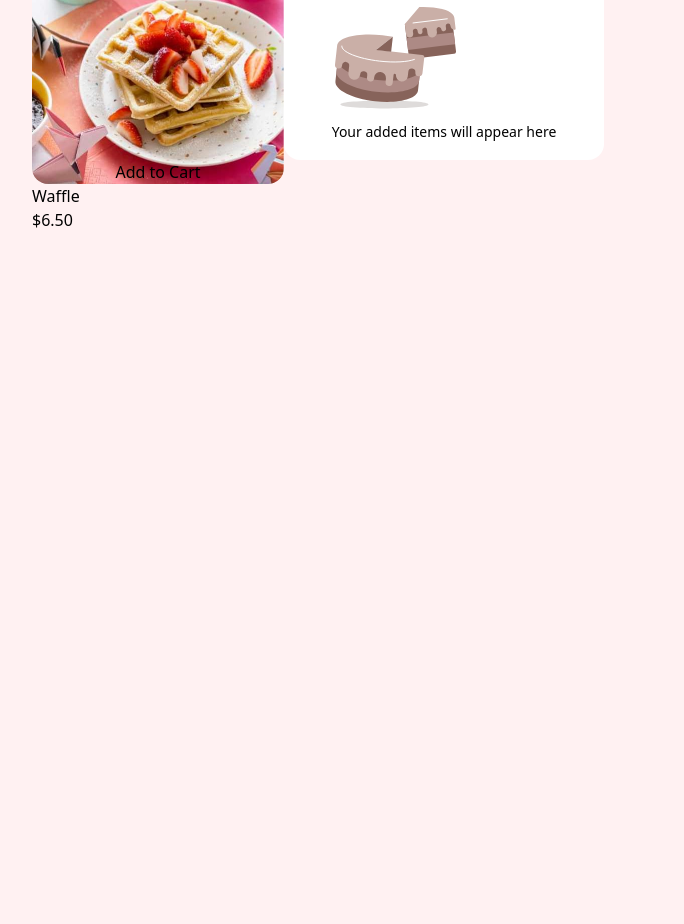
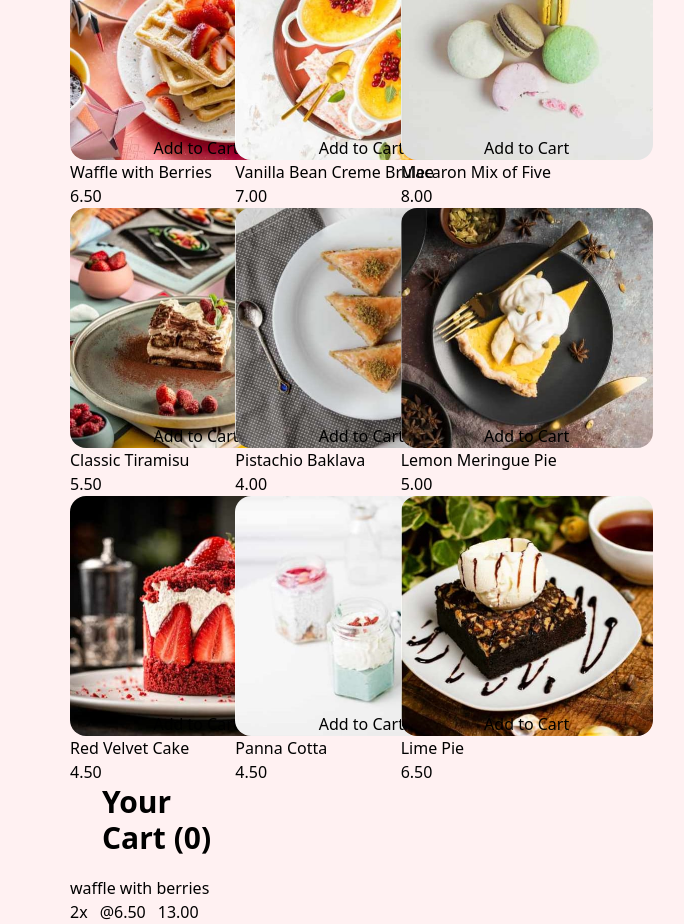
Before and after one commit to Eazicode/Desert-vite, a React (Vite) app: page / in a window 1280 px wide. Shown: the part 140-1064 px from the top of the page, without its empty margins (322-1006 px from the left). Before the commit the page ends 800 px from the top, so only its background shows below. Built offline with nearby package versions, Linux system fonts and the light colour scheme.

Commit message:
video call sesh

```diff
--- a/src/App.jsx
+++ b/src/App.jsx
@@ -1,7 +1,7 @@
 import { useEffect, useState } from "react";
-import CartComponent from "./Components/Cart";
+import Cart from "./Components/Cart";
 import ProductItemComponent from "./Components/ProductItem";
-// import Cart from './Components/Cart'
+import CartItem from "./Components/CartItem";
 import data from "./desert.json";
 import "./index.css";
 
@@ -10,23 +10,32 @@ function App() {
 
   useEffect(() => {
     setDeserts(data.desert);
-    console.log(deserts);
+    // console.log(deserts);
   }, [deserts]);
   return (
     <>
-      <div className="App flex justify-center pt-15">
-        <ProductItemComponent
-          id={1}
-          name="Waffle"
-          Category="waffle with berries"
-          price="$6.50"
-          image="/imgs/image-waffle-desktop.jpg"
-        />
+      <div className="App pt-15 grid md:grid-cols-2 lg:grid-cols-3 max-w-xl w-max px-10 mx-auto" >
         {
+
           /* {map thru deserts here} */
-          // deserts.map()
+          deserts.map( (desert) => {
+            console.log(desert)
+            return     <ProductItemComponent  key={desert.id}
+            id={1}
+            name={desert.name}
+            Category={desert.Category}
+            price={(desert.price.toFixed(2))}
+            image={desert.imageClass}
+          />
+          })
         }
-        <CartComponent />
+        <Cart>
+          <CartItem
+            name="waffle with berries"
+            price={6.5}
+            amount={2}
+          />
+        </Cart>
       </div>
     </>
   );
--- a/src/Components/Cart.jsx
+++ b/src/Components/Cart.jsx
@@ -1,5 +1,31 @@
-const CartComponent = () => {
+
+// const CartComponent = (props) => {
+//   return (
+//     <div className="w-80 h-60 flex items-center bg-white rounded-2xl">
+//       <div className="w-full"> {props.children}
+//         <p className="text-3xl font-bold mb-5 ps-8" >Your Cart (0)</p>
+
+//         <div className="flex justify-center">
+//           <div>
+//           <img src="\imgs\SVGs\cake.svg" alt="" />
+//           <p  className="text-sm">Your added items will appear here</p>
+//           </div>
+//         </div>
+//       </div>
+//     </div>
+//    );
+// }
+  const Cart = ({children}) => {
     return (
+      <>
+      {children ?
+
+      <div>
+       <p className="text-3xl font-bold mb-5 ps-8" >Your Cart (0)</p>
+
+        {children}
+      </div> :
+
       <div className="w-80 h-60 flex items-center bg-white rounded-2xl">
         <div className="w-full">
           <p className="text-3xl font-bold mb-5 ps-8" >Your Cart (0)</p>
@@ -12,7 +38,11 @@ const CartComponent = () => {
           </div>
         </div>
       </div>
+
+
+      }
+      </>
     );
   }
 
-export default CartComponent;
+export default Cart;
--- a/src/Components/CartItem.jsx
+++ b/src/Components/CartItem.jsx
@@ -1,6 +1,15 @@
-const  CartItem= () => {
+const  CartItem= ({name, price, amount,}) => {
   return (
-    <></>
+    <>
+      <div>
+        <p>{name}</p>
+        <p>
+          <span className="pr-3">{`${amount}x`}</span>
+          <span className="pr-3">{`@${price.toFixed(2)}`}</span>
+          <span>{`${(amount*price).toFixed(2)}`}</span>
+        </p>
+      </div>
+    </>
    );
 }
 
--- a/src/Components/ProductItem.jsx
+++ b/src/Components/ProductItem.jsx
@@ -5,8 +5,8 @@ const ProductItemComponent = ({name, fullName, price,image}) => {
 
   return (
 
-    <div>
-      <p>Desserts</p>
+    <div className="w-max ">
+
       <div>
         <div className={`flex justify-center items-end w-63 h-60 rounded-2xl bg-cover bg-center`} style={{backgroundImage: `url(${image})`}}>
 
```
Lines whose indentation alone changed are shown as unchanged.
